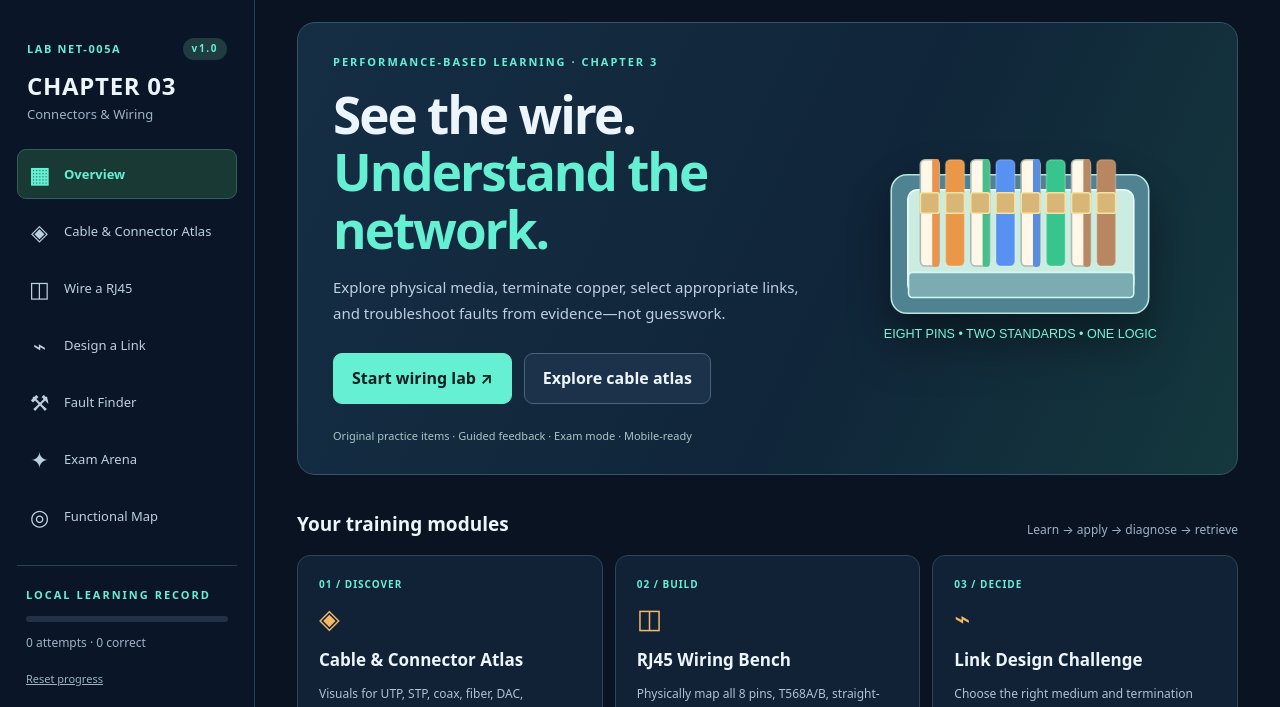
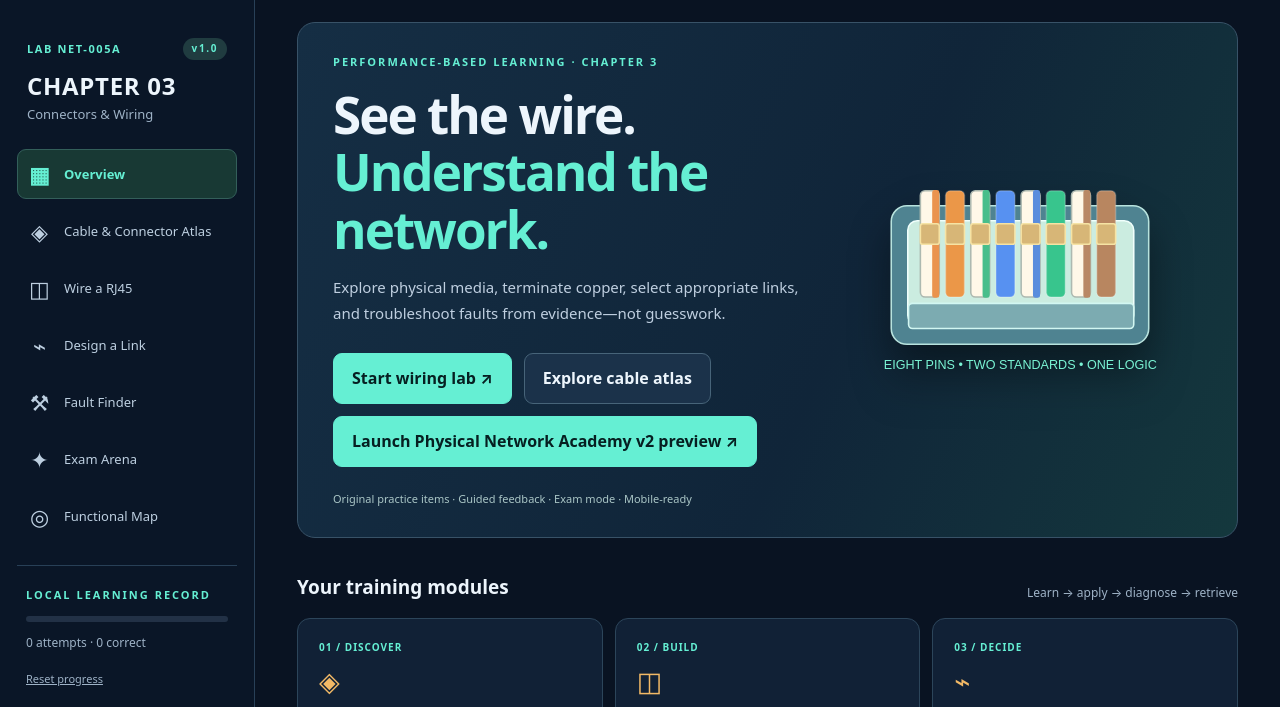
Before and after one commit to Stealth004/Stealth004.github.io, a plain HTML site: page networkplus/chapter-03-cabling/index.html in a window 1280 px wide. Shown: the part 79-786 px from the top of the page. Drawn offline with Linux system fonts and the light colour scheme.

Commit message:
Link original Chapter 3 lab to additive v2 academy preview

```diff
--- a/networkplus/chapter-03-cabling/index.html
+++ b/networkplus/chapter-03-cabling/index.html
@@ -33,7 +33,7 @@
       <main id="main" tabindex="-1">
         <section id="page-home" class="page active">
           <div class="hero">
-            <div class="hero-copy"><div class="eyebrow">PERFORMANCE-BASED LEARNING · CHAPTER 3</div><h1>See the wire.<br><span>Understand the network.</span></h1><p>Explore physical media, terminate copper, select appropriate links, and troubleshoot faults from evidence—not guesswork.</p><div class="actions"><button class="primary" data-go="wire">Start wiring lab <span>↗</span></button><button class="secondary" data-go="atlas">Explore cable atlas</button></div><div class="hero-micro">Original practice items · Guided feedback · Exam mode · Mobile-ready</div></div>
+            <div class="hero-copy"><div class="eyebrow">PERFORMANCE-BASED LEARNING · CHAPTER 3</div><h1>See the wire.<br><span>Understand the network.</span></h1><p>Explore physical media, terminate copper, select appropriate links, and troubleshoot faults from evidence—not guesswork.</p><div class="actions"><button class="primary" data-go="wire">Start wiring lab <span>↗</span></button><button class="secondary" data-go="atlas">Explore cable atlas</button></div><div class="actions" style="margin-top:12px"><a href="./academy.html" class="primary" style="display:inline-block;text-decoration:none">Launch Physical Network Academy v2 preview ↗</a></div><div class="hero-micro">Original practice items · Guided feedback · Exam mode · Mobile-ready</div></div>
             <div class="hero-visual" id="hero-visual" role="img" aria-label="Visual of eight colored RJ45 conductors entering a transparent connector"></div>
           </div>
           <div class="section-line"><h2>Your training modules</h2><p>Learn → apply → diagnose → retrieve</p></div>
```
